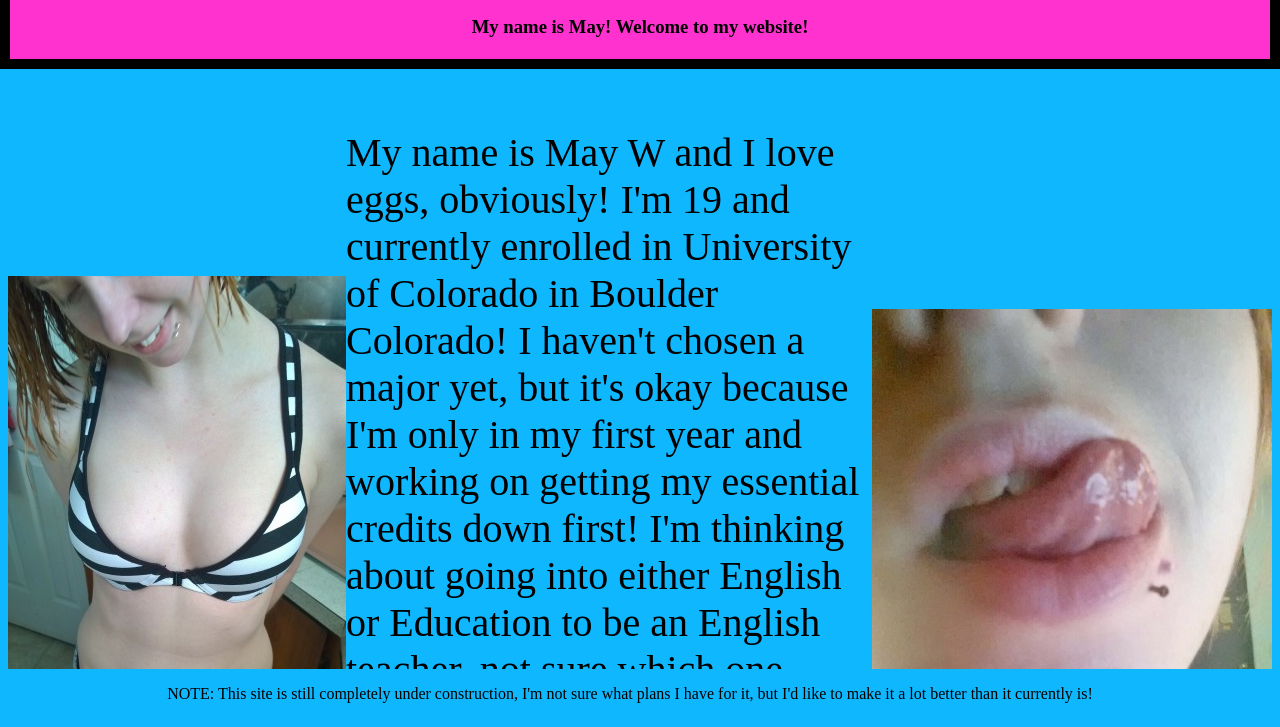
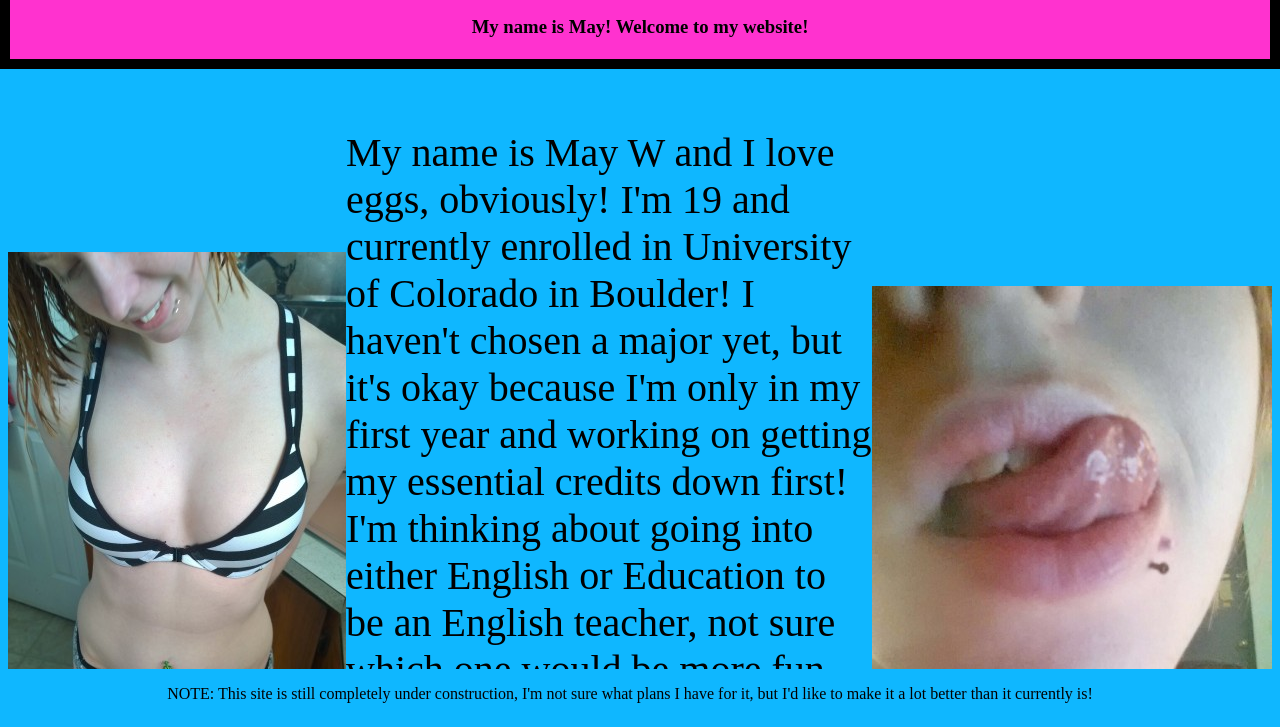
Before and after one commit to maylikeseggs/mysite, a plain HTML site: page index.html in a window 1280 px wide. Shown: the part 71-798 px from the top of the page. Drawn offline with Linux system fonts and the light colour scheme.

Commit message:
Slight Wording Change

```diff
--- a/index.html
+++ b/index.html
@@ -10,7 +10,7 @@
     </header>
     <div id="container">
         <img src="bikini.jpg" />
-        <div><p>My name is May W and I love eggs, obviously! I'm 19 and currently enrolled in University of Colorado in Boulder Colorado! I haven't chosen a major yet, but it's okay because I'm only in my first year and working on getting my essential credits down first! I'm thinking about going into either English or Education to be an English teacher, not sure which one would be more fun. I'll try and keep this website updated, sort of like a blog, but who knows what it will end up as! In the mean time, follow me on Instagram @MayLikesEggs (shocker, I know!)</p></div>
+        <div><p>My name is May W and I love eggs, obviously! I'm 19 and currently enrolled in University of Colorado in Boulder! I haven't chosen a major yet, but it's okay because I'm only in my first year and working on getting my essential credits down first! I'm thinking about going into either English or Education to be an English teacher, not sure which one would be more fun. I'll try and keep this website updated, sort of like a blog, but who knows what it will end up as! In the mean time, follow me on Instagram @MayLikesEggs (shocker, I know!)</p></div>
         <img src="mouth.jpg" />
     </div>
 
```
